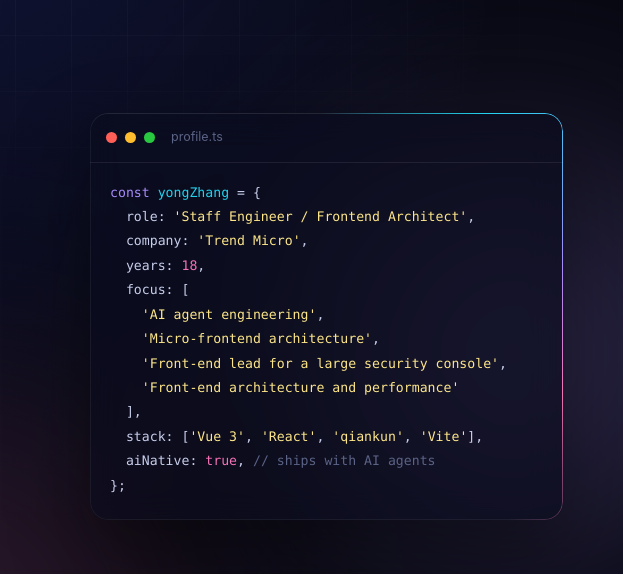
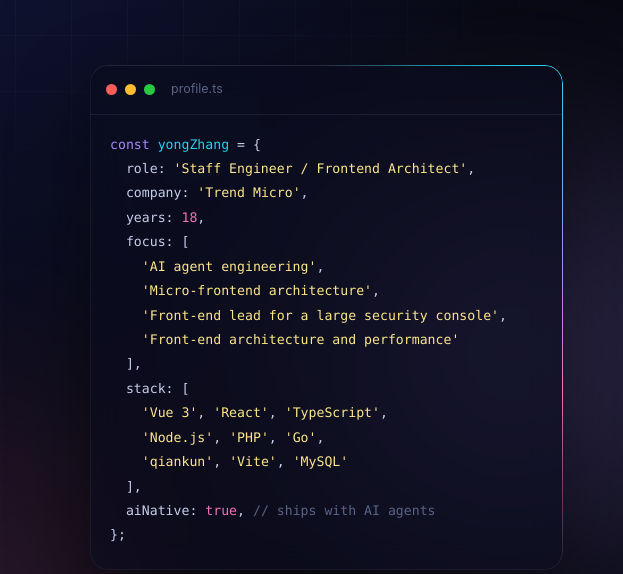
Before and after one commit to yurizhang/resume, a plain HTML site: page index.html in a window 1280 px wide. Shown: the part 133-707 px from the top of the page, 657-1280 px from the left. Drawn offline with Linux system fonts and the light colour scheme; animation ran at ten frames a second.

Commit message:
Expand tech stack in hero code card

```diff
--- a/index.html
+++ b/index.html
@@ -291,6 +291,12 @@ const ICON = {
   download: '<path d="M21 15v4a2 2 0 0 1-2 2H5a2 2 0 0 1-2-2v-4"/><polyline points="7 10 12 15 17 10"/><line x1="12" y1="15" x2="12" y2="3"/>',
   arrow: '<path d="M5 12h14M13 5l7 7-7 7"/>'
 };
+// Code card "stack": one row per layer (front end / back end / build & data)
+const STACK = [
+  ['Vue 3', 'React', 'TypeScript'],
+  ['Node.js', 'PHP', 'Go'],
+  ['qiankun', 'Vite', 'MySQL'],
+];
 const svg = (n) => `<svg viewBox="0 0 24 24" fill="none" stroke="currentColor" stroke-width="2" stroke-linecap="round" stroke-linejoin="round" aria-hidden="true">${ICON[n]}</svg>`;
 const strip = (h) => h.replace(/<[^>]+>/g, '');
 const reduceMotion = matchMedia('(prefers-reduced-motion: reduce)').matches;
@@ -318,7 +324,9 @@ function render(lang) {
     `  focus: [`,
     ...d.typed.map((t, i) => `    <span class="s">'${t}'</span>${i < d.typed.length - 1 ? ',' : ''}`),
     `  ],`,
-    `  stack: [<span class="s">'Vue 3'</span>, <span class="s">'React'</span>, <span class="s">'qiankun'</span>, <span class="s">'Vite'</span>],`,
+    `  stack: [`,
+    ...STACK.map((row, i) => `    ${row.map(t => `<span class="s">'${t}'</span>`).join(', ')}${i < STACK.length - 1 ? ',' : ''}`),
+    `  ],`,
     `  aiNative: <span class="n">true</span>, <span class="c">// ${d.ui.codeComment}</span>`,
     `};`
   ].map((l, i) => `<span class="ln" style="animation-delay:${1.3 + i * .09}s">${l}</span>`).join('');
```
